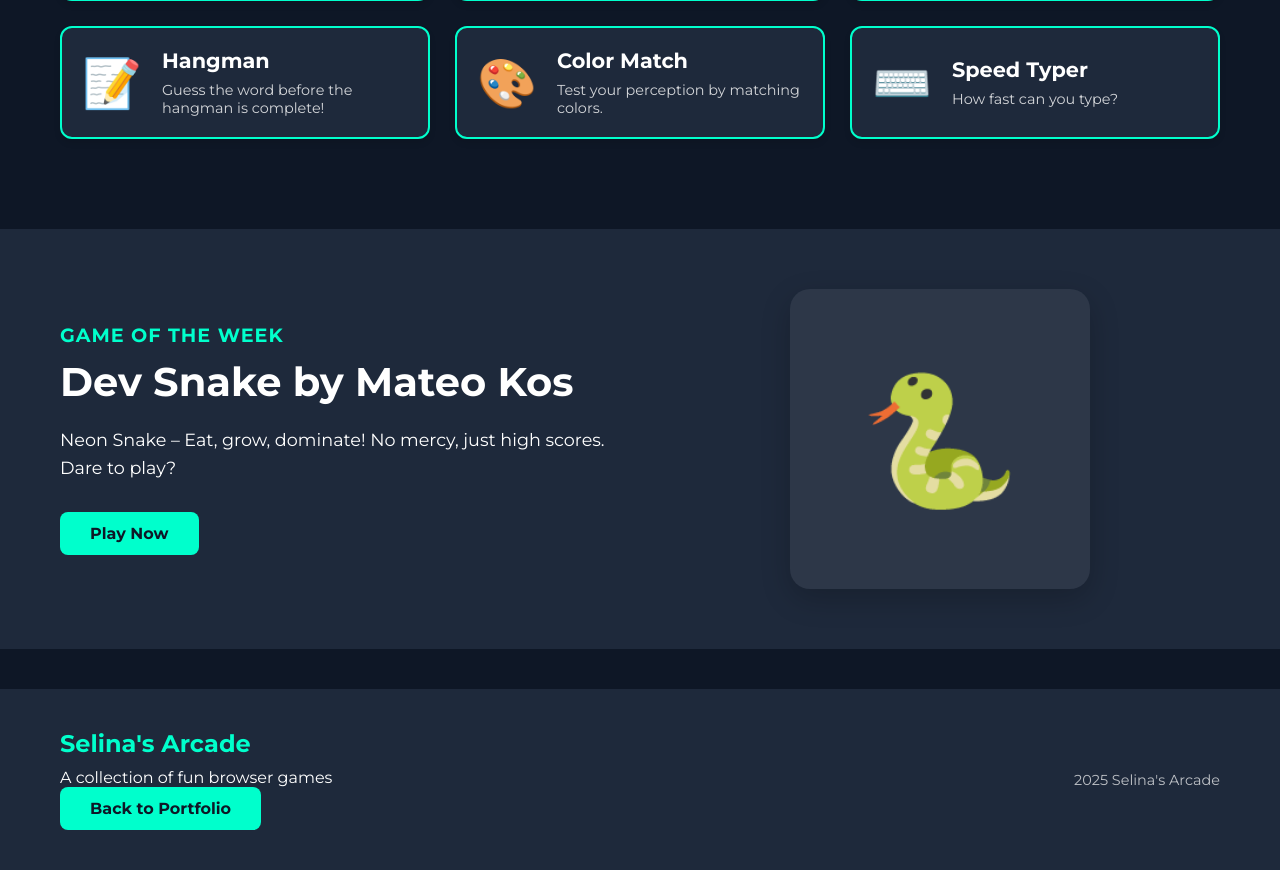
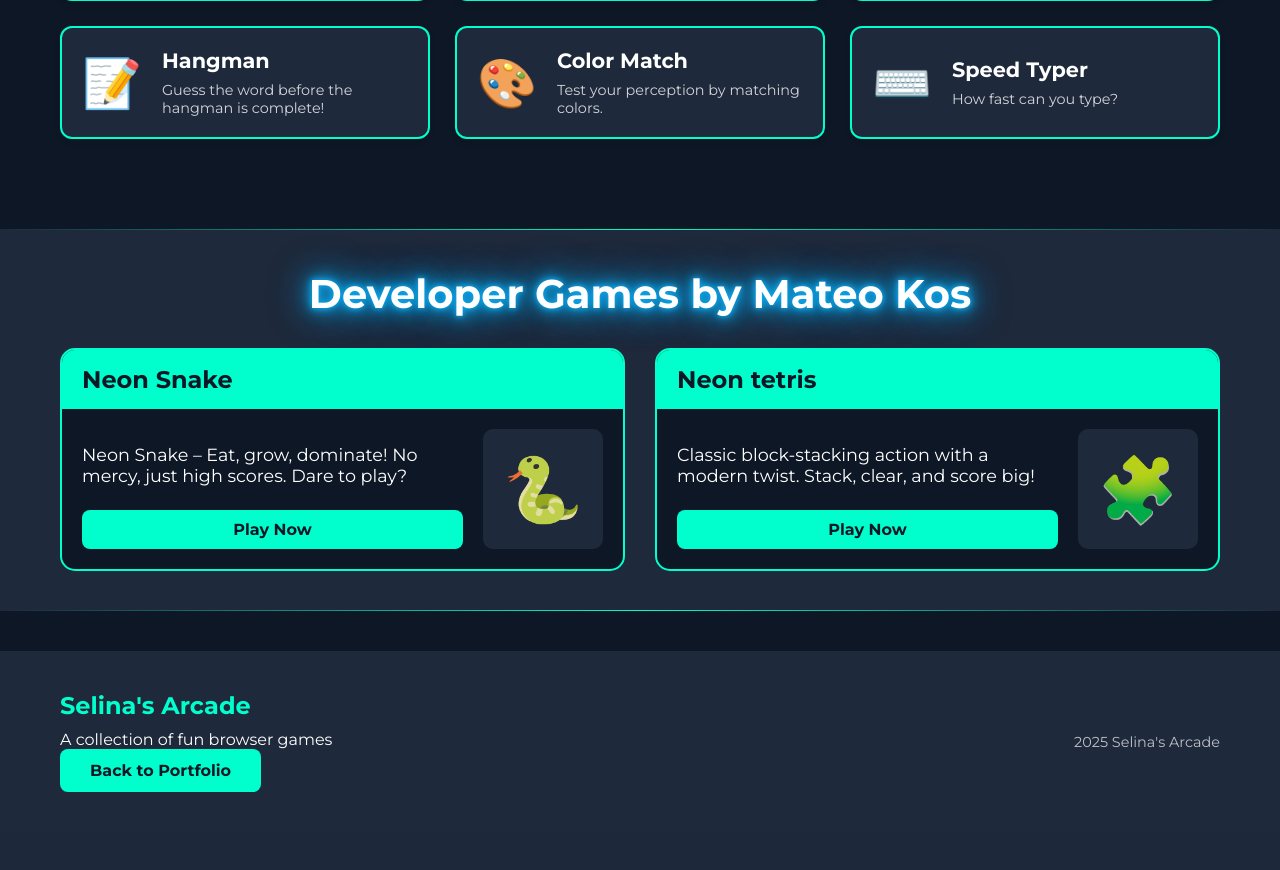
Before and after one commit to Selimo100/Portfolio, a PHP site: page /assets/arcade/arcade.html in a window 1280 px wide. Shown: the part 908-1778 px from the top of the page. After the commit the page ends 1700 px from the top, so only its background shows below. Run offline with PHP 8.4, Linux system fonts and the light colour scheme.

Commit message:
style: add developer games by mateo

```diff
--- a/assets/arcade/arcade.html
+++ b/assets/arcade/arcade.html
@@ -125,24 +125,52 @@
         </div>
     </div>
 
-    <div class="featured-game">
+    <div class="dev-games-section">
         <div class="container">
-            <div class="featured-content">
-                <div class="featured-info">
-                    <h2>Game of the Week</h2>
-                    <h3>Dev Snake by Mateo Kos</h3>
-                    <p>Neon Snake – Eat, grow, dominate! No mercy, just high scores. Dare to play?</p>
-                    <a href="https://zkosma.bbc-projects.ch/snake.html" target="_blank" class="featured-button">Play
-                        Now</a>
+            <h2 class="neon-title">Developer Games by Mateo Kos</h2>
+
+            <div class="dev-games-grid">
+                <!-- First Game Card -->
+                <div class="dev-game-card">
+                    <div class="dev-game-header">Neon Snake</div>
+                    <div class="dev-game-content">
+                        <div class="dev-game-info">
+                            <div class="dev-game-description">
+                                Neon Snake – Eat, grow, dominate! No mercy, just high scores. Dare to play?
+                            </div>
+                            <a href="https://zkosma.bbc-projects.ch/snake.html" target="_blank" class="dev-game-button">
+                                Play Now
+                            </a>
+                        </div>
+                        <div class="dev-game-image">
+                            <span class="dev-game-emoji">🐍</span>
+                        </div>
+                    </div>
                 </div>
-                <div class="featured-image">
-                    <div class="image-placeholder">
-                        <span class="big-emoji">🐍</span>
+
+                <!-- Second Game Card -->
+                <div class="dev-game-card">
+                    <div class="dev-game-header">Neon tetris</div>
+                    <div class="dev-game-content">
+                        <div class="dev-game-info">
+                            <div class="dev-game-description">
+                                Classic block-stacking action with a modern twist. Stack, clear, and score big!
+                            </div>
+                            <a href="https://zkosma.bbc-projects.ch/tetris.html" target="_blank" class="dev-game-button">
+                                Play Now
+                            </a>
+                        </div>
+                        <div class="dev-game-image">
+                            <span class="dev-game-emoji">🧩</span>
+                        </div>
                     </div>
                 </div>
             </div>
         </div>
     </div>
+
+
+
 
     <footer>
         <div class="footer-content">
--- a/assets/arcade/styles/main.css
+++ b/assets/arcade/styles/main.css
@@ -143,7 +143,8 @@ body.light .section-header h2 {
 }
 
 /* Game Cards */
-#game-container, #more-games-container {
+#game-container,
+#more-games-container {
   display: grid;
   grid-template-columns: repeat(auto-fill, minmax(280px, 1fr));
   gap: 25px;
@@ -454,6 +455,7 @@ body.light .back-button:hover {
   box-shadow: 0 0 15px rgba(14, 165, 233, 0.5);
 }
 
+/* Responsive Design */
 @media (max-width: 992px) {
   .featured-content {
     flex-direction: column;
@@ -496,7 +498,8 @@ body.light .back-button:hover {
     font-size: 1.8rem;
   }
 
-  #game-container, #more-games-container {
+  #game-container,
+  #more-games-container {
     grid-template-columns: repeat(auto-fill, minmax(250px, 1fr));
   }
 
@@ -519,7 +522,8 @@ body.light .back-button:hover {
     font-size: 1rem;
   }
 
-  #game-container, #more-games-container {
+  #game-container,
+  #more-games-container {
     grid-template-columns: 1fr;
   }
 
@@ -543,3 +547,221 @@ body.light .back-button:hover {
     font-size: 1rem;
   }
 }
+
+/* Add these styles to your main.css file */
+
+.dev-games-section {
+  background-color: var(--card-bg-dark);
+  padding: 40px 0;
+  margin: 40px 0;
+  position: relative;
+  overflow: hidden;
+}
+
+body.light .dev-games-section {
+  background-color: var(--card-bg-light);
+}
+
+.neon-title {
+  text-align: center;
+  margin-bottom: 30px;
+  font-size: 2.5rem;
+  font-weight: bold;
+  color: #fff;
+  text-shadow:
+    0 0 5px #0ff,
+    0 0 10px #0ff,
+    0 0 20px #0ff,
+    0 0 40px #0ff;
+  animation: neon-pulse 1.5s infinite alternate;
+}
+
+body.light .neon-title {
+  color: #0c4a6e;
+  text-shadow:
+    0 0 5px #0ea5e9,
+    0 0 10px #0ea5e9,
+    0 0 20px #0ea5e9,
+    0 0 40px #0ea5e9;
+}
+
+@keyframes neon-pulse {
+  from {
+    text-shadow:
+      0 0 5px #0ff,
+      0 0 10px #0ff,
+      0 0 20px #0ff,
+      0 0 40px #0ff;
+  }
+
+  to {
+    text-shadow:
+      0 0 5px #0ff,
+      0 0 10px #0ff,
+      0 0 15px #0ff,
+      0 0 30px #0ff,
+      0 0 60px #0ff;
+  }
+}
+
+@keyframes neon-pulse {
+  from {
+    text-shadow:
+      0 0 5px #0ea5e9,
+      0 0 10px #0ea5e9,
+      0 0 20px #0ea5e9,
+      0 0 40px #0ea5e9;
+  }
+
+  to {
+    text-shadow:
+      0 0 5px #0ea5e9,
+      0 0 10px #0ea5e9,
+      0 0 15px #0ea5e9,
+      0 0 30px #0ea5e9,
+      0 0 60px #0ea5e9;
+  }
+}
+
+.dev-games-grid {
+  display: grid;
+  grid-template-columns: 1fr;
+  gap: 30px;
+  max-width: 1200px;
+  margin: 0 auto;
+}
+
+@media (min-width: 768px) {
+  .dev-games-grid {
+    grid-template-columns: 1fr 1fr;
+  }
+}
+
+.dev-game-card {
+  background-color: var(--background-dark);
+  border: 2px solid var(--highlight-dark);
+  border-radius: 15px;
+  overflow: hidden;
+  transition: transform 0.3s ease, box-shadow 0.3s ease;
+  display: flex;
+  flex-direction: column;
+}
+
+body.light .dev-game-card {
+  background-color: var(--background-light);
+  border-color: var(--highlight-light);
+}
+
+.dev-game-card:hover {
+  transform: translateY(-10px);
+  box-shadow: 0 10px 20px rgba(0, 255, 204, 0.3);
+}
+
+body.light .dev-game-card:hover {
+  box-shadow: 0 10px 20px rgba(14, 165, 233, 0.3);
+}
+
+.dev-game-header {
+  background-color: var(--highlight-dark);
+  color: var(--background-dark);
+  padding: 15px 20px;
+  font-size: 1.5rem;
+  font-weight: bold;
+}
+
+body.light .dev-game-header {
+  background-color: var(--highlight-light);
+  color: white;
+}
+
+.dev-game-content {
+  display: flex;
+  padding: 20px;
+  gap: 20px;
+  flex: 1;
+}
+
+.dev-game-info {
+  flex: 1;
+  display: flex;
+  flex-direction: column;
+}
+
+.dev-game-description {
+  margin: 15px 0;
+  font-size: 1.1rem;
+  flex: 1;
+}
+
+.dev-game-image {
+  width: 120px;
+  height: 120px;
+  display: flex;
+  align-items: center;
+  justify-content: center;
+  background-color: var(--card-bg-dark);
+  border-radius: 10px;
+}
+
+body.light .dev-game-image {
+  background-color: var(--card-bg-light);
+}
+
+.dev-game-emoji {
+  font-size: 4rem;
+}
+
+.dev-game-button {
+  display: inline-block;
+  background-color: var(--highlight-dark);
+  color: var(--background-dark);
+  padding: 10px 20px;
+  border-radius: 8px;
+  font-weight: bold;
+  text-decoration: none;
+  transition: all 0.3s ease;
+  text-align: center;
+  margin-top: auto;
+}
+
+body.light .dev-game-button {
+  background-color: var(--highlight-light);
+  color: white;
+}
+
+.dev-game-button:hover {
+  transform: scale(1.05);
+  box-shadow: 0 0 15px rgba(0, 255, 204, 0.5);
+}
+
+body.light .dev-game-button:hover {
+  box-shadow: 0 0 15px rgba(14, 165, 233, 0.5);
+}
+
+.dev-games-section::before {
+  content: '';
+  position: absolute;
+  top: 0;
+  left: 0;
+  right: 0;
+  height: 1px;
+  background: linear-gradient(90deg, transparent, var(--highlight-dark), transparent);
+}
+
+body.light .dev-games-section::before {
+  background: linear-gradient(90deg, transparent, var(--highlight-light), transparent);
+}
+
+.dev-games-section::after {
+  content: '';
+  position: absolute;
+  bottom: 0;
+  left: 0;
+  right: 0;
+  height: 1px;
+  background: linear-gradient(90deg, transparent, var(--highlight-dark), transparent);
+}
+
+body.light .dev-games-section::after {
+  background: linear-gradient(90deg, transparent, var(--highlight-light), transparent);
+}
```
